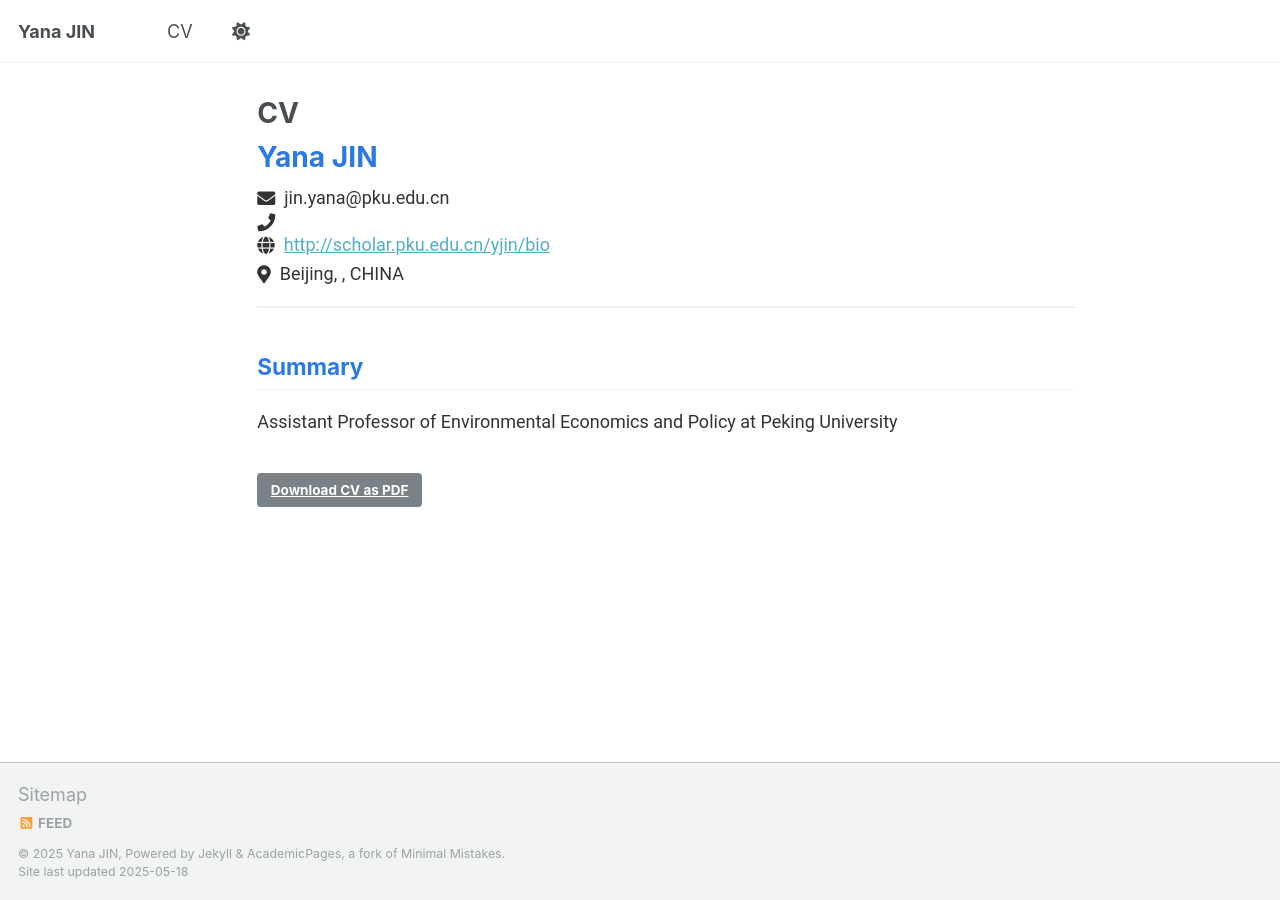
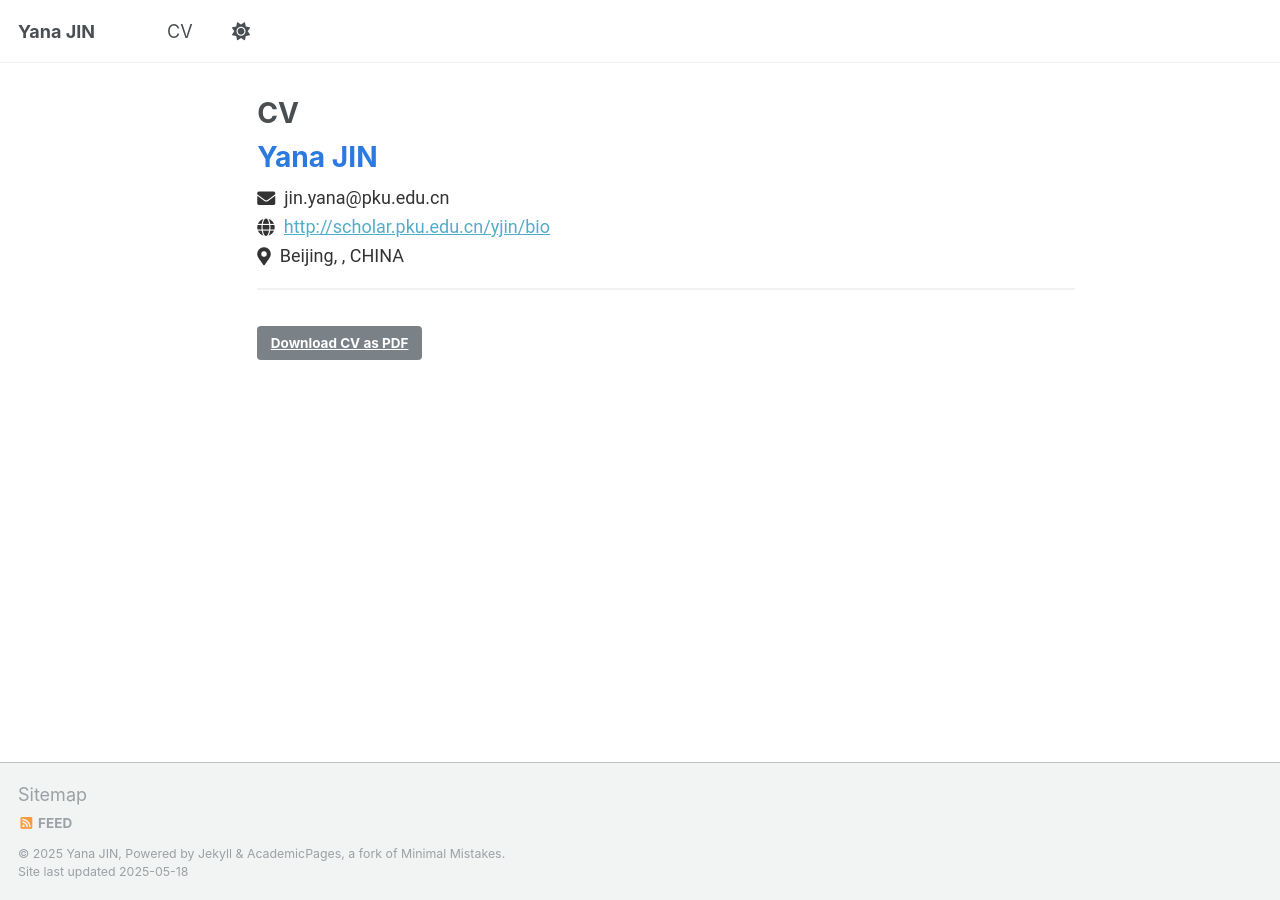
Before and after one commit to Cerulean23Y/YanaJin, a Jekyll site: the page built from _pages/cv-json.md, in a window 1280 px wide. Built offline with Jekyll 4.4.1, drawn with Linux system fonts in a browser that asks for light colours.

Commit message:
Update cv.json

```diff
--- a/_data/cv.json
+++ b/_data/cv.json
@@ -2,9 +2,9 @@
   "basics": {
     "name": "Yana JIN",
     "email": "jin.yana@pku.edu.cn",
-    "phone": "",
+    #"phone": "",
     "website": "http://scholar.pku.edu.cn/yjin/bio",
-    "summary": "Assistant Professor of Environmental Economics and Policy at Peking University",
+    #"summary": "Assistant Professor of Environmental Economics and Policy at Peking University",
     "location": {
       "address": "",
       "postalCode": "",
```
